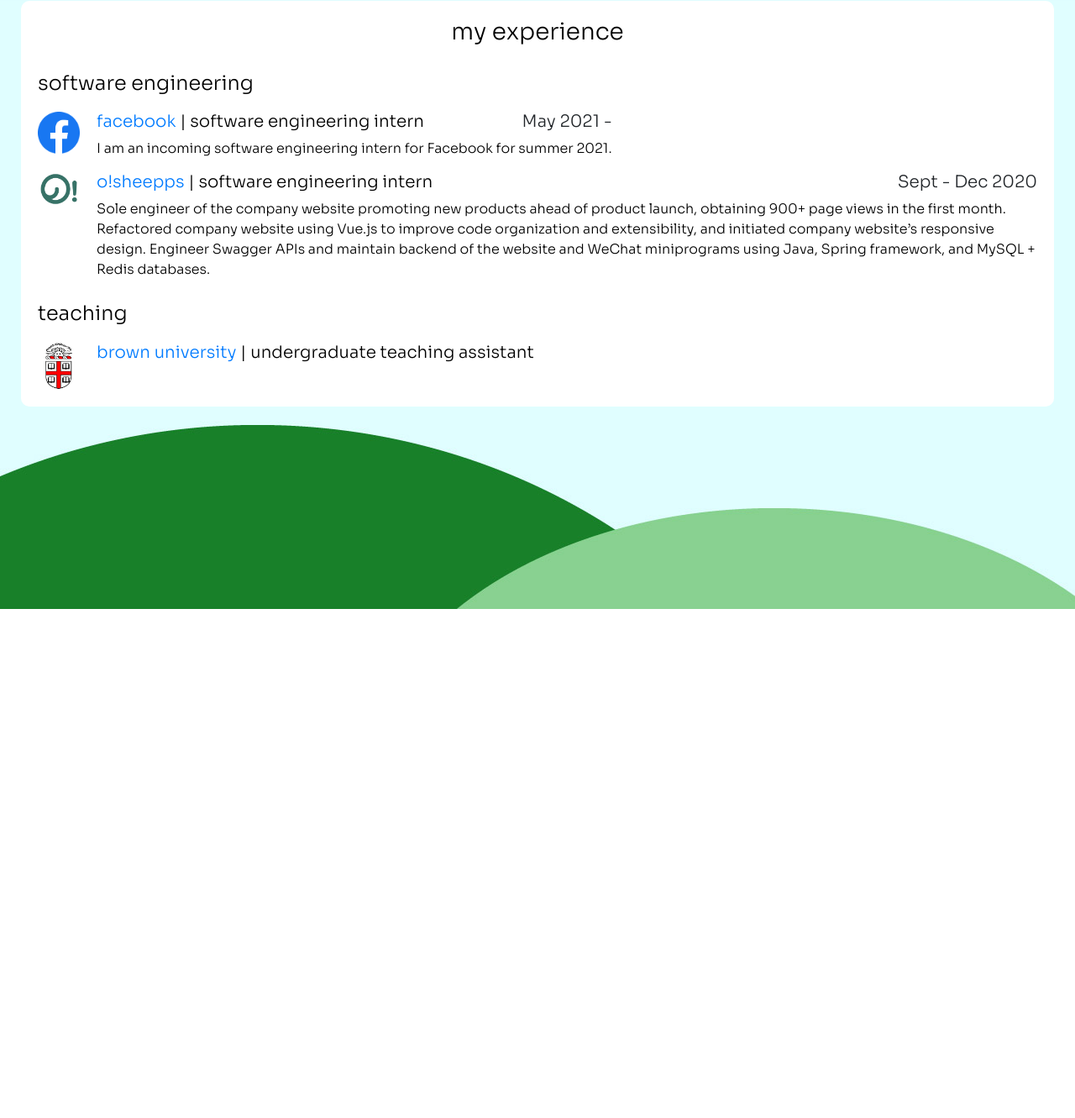
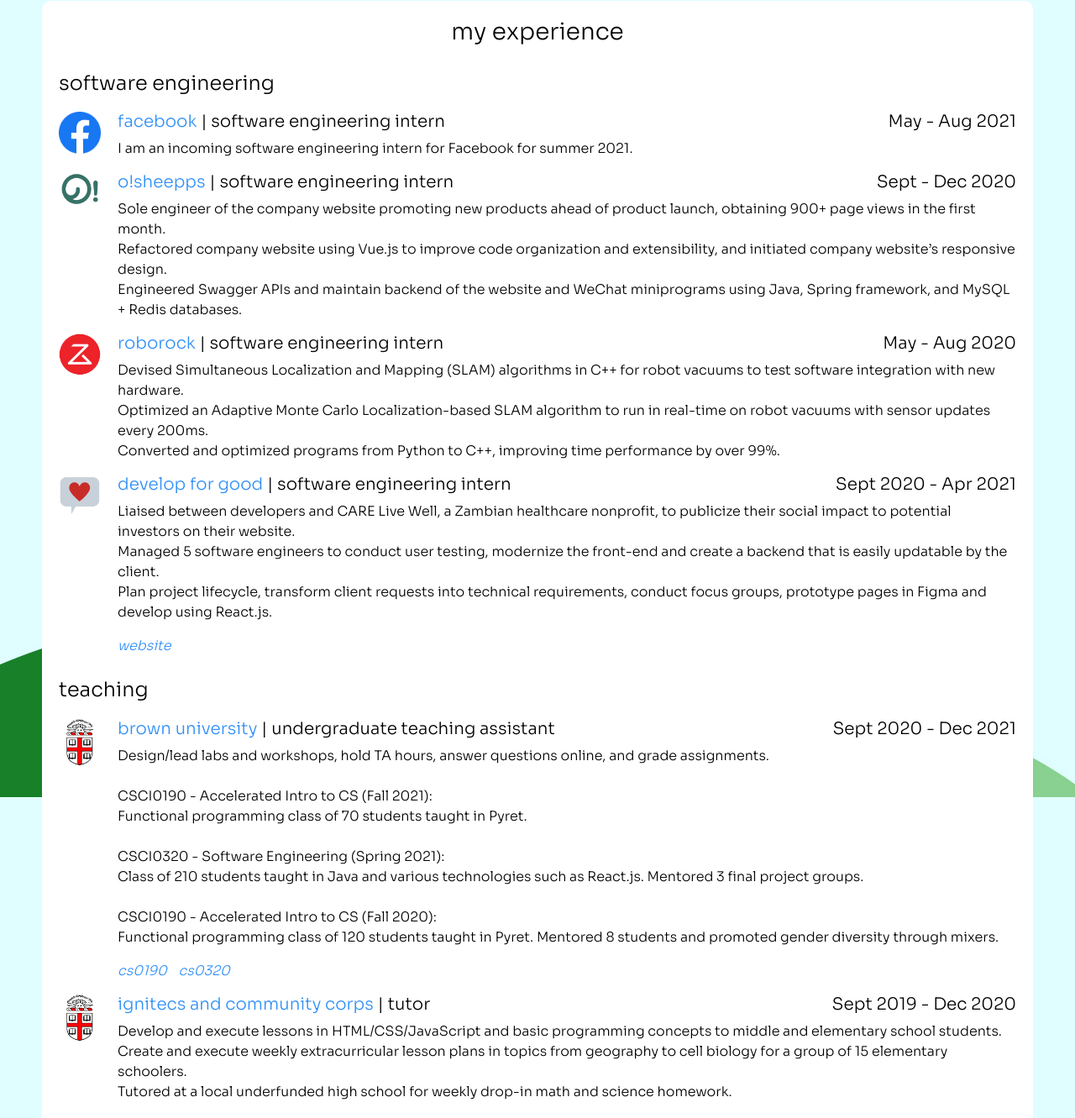
Before and after one commit to livia01px2019/personal-website, a React app: page /#/experience in a window 1280 px wide. Shown: the part 75-1406 px from the top of the page at 84% size. Before the commit the page ends 800 px from the top, so only its background shows below. Built offline with nearby package versions, Linux system fonts and the light colour scheme.

Commit message:
experience

```diff
--- a/src/Experience.js
+++ b/src/Experience.js
@@ -3,6 +3,8 @@
 import facebookImg from './images/facebook.png'
 import osheeppsImg from './images/osheepps.png'
 import brownImg from './images/brown.png'
+import roborockImg from './images/roborock.png'
+import developImg from './images/develop.png'
 
 export default class Experience extends React.Component {
     constructor(props) {
@@ -15,22 +17,38 @@
             role: "software engineering intern",
             img: facebookImg,
             description: "I am an incoming software engineering intern for Facebook for summer 2021.",
-            date: "May 2021 - ",
+            date: "May - Aug 2021",
             mainLink: "https://www.facebook.com/",
             links: [
-              {
-                name: "website",
-                link: "https://www.facebook.com/",
-              },
             ]
           },
           {
             company: "o!sheepps",
             role: "software engineering intern",
             img: osheeppsImg,
-            description: "Sole engineer of the company website promoting new products ahead of product launch, obtaining 900+ page views in the first month. Refactored company website using Vue.js to improve code organization and extensibility, and initiated company website’s responsive design. Engineer Swagger APIs and maintain backend of the website and WeChat miniprograms using Java, Spring framework, and MySQL + Redis databases. ",
+            description: "Sole engineer of the company website promoting new products ahead of product launch, obtaining 900+ page views in the first month. \nRefactored company website using Vue.js to improve code organization and extensibility, and initiated company website’s responsive design. \nEngineered Swagger APIs and maintain backend of the website and WeChat miniprograms using Java, Spring framework, and MySQL + Redis databases. ",
             date: "Sept - Dec 2020",
             mainLink: "https://www.o-sheepps.com/",
+            links: [
+            ]
+          },
+          {
+            company: "roborock",
+            role: "software engineering intern",
+            img: roborockImg,
+            description: "Devised Simultaneous Localization and Mapping (SLAM) algorithms in C++ for robot vacuums to test software integration with new hardware. \nOptimized an Adaptive Monte Carlo Localization-based SLAM algorithm to run in real-time on robot vacuums with sensor updates every 200ms.\nConverted and optimized programs from Python to C++, improving time performance by over 99%.",
+            date: "May - Aug 2020",
+            mainLink: "https://us.roborock.com/",
+            links: [
+            ]
+          },
+          {
+            company: "develop for good",
+            role: "software engineering intern",
+            img: developImg,
+            description: "Liaised between developers and CARE Live Well, a Zambian healthcare nonprofit, to publicize their social impact to potential investors on their website. \nManaged 5 software engineers to conduct user testing, modernize the front-end and create a backend that is easily updatable by the client. \nPlan project lifecycle, transform client requests into technical requirements, conduct focus groups, prototype pages in Figma and develop using React.js.",
+            date: "Sept 2020 - Apr 2021",
+            mainLink: "https://www.developforgood.org/",
             links: [
               {
                 name: "website",
@@ -44,14 +62,28 @@
             company: "brown university",
             role: "undergraduate teaching assistant",
             img: brownImg,
-            description: "",
-            date: "Sept - Dec 2020",
+            description: "Design/lead labs and workshops, hold TA hours, answer questions online, and grade assignments.\n\nCSCI0190 - Accelerated Intro to CS (Fall 2021): \nFunctional programming class of 70 students taught in Pyret. \n\nCSCI0320 - Software Engineering (Spring 2021): \nClass of 210 students taught in Java and various technologies such as React.js. Mentored 3 final project groups.\n\nCSCI0190 - Accelerated Intro to CS (Fall 2020): \nFunctional programming class of 120 students taught in Pyret. Mentored 8 students and promoted gender diversity through mixers.",
+            date: "Sept 2020 - Dec 2021",
             mainLink: "https://www.brown.edu/",
             links: [
               {
-                name: "website",
-                link: "https://www.brown.edu/",
+                name: "cs0190",
+                link: "http://cs.brown.edu/courses/csci0190/",
               },
+              {
+                name: "cs0320",
+                link: "http://cs.brown.edu/courses/csci0320/",
+              },
+            ]
+          },
+          {
+            company: "ignitecs and community corps",
+            role: "tutor",
+            img: brownImg,
+            description: "Develop and execute lessons in HTML/CSS/JavaScript and basic programming concepts to middle and elementary school students. \nCreate and execute weekly extracurricular lesson plans in topics from geography to cell biology for a group of 15 elementary schoolers. \nTutored at a local underfunded high school for weekly drop-in math and science homework.",
+            date: "Sept 2019 - Dec 2020",
+            mainLink: "https://www.brown.edu/academics/college/swearer/community-corps-partners-and-student-groups",
+            links: [
             ]
           }
         ]
@@ -60,36 +92,45 @@
 
     render() {
       return (
-        <div>
-          <h3 className="section-header"
-            style={this.props.dayMode ? this.props.dayTextStyle : this.props.nightTextStyle}>
+        <div style={this.props.dayMode ? this.props.dayTextStyle : this.props.nightTextStyle}>
+          <h3 className="section-header" >
               my experience</h3>
-          <h4 className="experience-subtitle"
-            style={this.props.dayMode ? this.props.dayTextStyle : this.props.nightTextStyle}>software engineering</h4>
+          <h4 className="experience-subtitle">software engineering</h4>
           <div>
             {this.state.software.map((role, index) => (
               <div key={index} style={{display: "flex", flexDirection: "row", alignItems: "top"}}>
                 <img style={{width: "50px", height: "auto", marginRight: "20px", objectFit: "contain", objectPosition: "top"}} src={role.img}></img>
-                <div>
-                  <div style={{width: "100%", display: "flex", flexDirection: "row", justifyContent: "space-between"}}>
-                    <h5 style={this.props.dayMode ? this.props.dayTextStyle : this.props.nightTextStyle}><a href={role.mainLink}>
-                      {role.company}</a> | {role.role}</h5>
+                <div style={{width: "100%"}} >
+                  <div style={{width: "100%", display: "flex", flexDirection: "row", justifyContent: "space-between", flexWrap: "wrap"}}>
+                    <h5><a href={role.mainLink}>{role.company}</a> | {role.role}</h5>
                     <h5>{role.date}</h5>
                   </div>
-                  <p style={this.props.dayMode ? this.props.dayTextStyle : this.props.nightTextStyle} className="new-line">{role.description}</p>
+                  <p className="new-line">{role.description}</p>
+                  <div className="experience-links">
+                    {role.links.map((link, index) => (
+                      <a key={index} href={link.link}><i> {link.name} </i> </a>
+                    ))}
+                  </div>
                 </div>
               </div>
             ))}
           </div>
-          <h4 className="experience-subtitle"
-            style={this.props.dayMode ? this.props.dayTextStyle : this.props.nightTextStyle}>teaching</h4>
+          <h4 className="experience-subtitle">teaching</h4>
           <div>
             {this.state.teaching.map((role, index) => (
               <div key={index} style={{display: "flex", flexDirection: "row", alignItems: "top"}}>
                 <img style={{width: "50px", height: "auto", marginRight: "20px", objectFit: "contain", objectPosition: "top"}} src={role.img}></img>
-                <div>
-                  <h5 style={this.props.dayMode ? this.props.dayTextStyle : this.props.nightTextStyle}><a href={role.mainLink}>{role.company}</a> | {role.role}</h5>
-                  <p style={this.props.dayMode ? this.props.dayTextStyle : this.props.nightTextStyle} className="new-line">{role.description}</p>
+                <div style={{width: "100%"}} >
+                  <div style={{width: "100%", display: "flex", flexDirection: "row", justifyContent: "space-between", flexWrap: "wrap"}}>
+                    <h5><a href={role.mainLink}>{role.company}</a> | {role.role}</h5>
+                    <h5>{role.date}</h5>
+                  </div>
+                  <p className="new-line">{role.description}</p>
+                  <div className="experience-links">
+                    {role.links.map((link, index) => (
+                      <a key={index} href={link.link}><i> {link.name} </i> </a>
+                    ))}
+                  </div>
                 </div>
               </div>
             ))}
--- a/src/index.css
+++ b/src/index.css
@@ -16,6 +16,10 @@
 code {
   font-family: source-code-pro, Menlo, Monaco, Consolas, 'Courier New',
     monospace;
+}
+
+a {
+  color: #3090f7;
 }
 
 .website {
@@ -59,10 +63,17 @@
 
 .section {
   min-height: calc(100vh - 400px);
-  margin-left: 25px;
-  margin-right: 25px;
+  margin-left: 50px;
+  margin-right: 50px;
   padding: 20px;
   border-radius: 10px;
+}
+
+@media (max-width: 700px) {
+  .section {
+    margin-left: 25px;
+    margin-right: 25px;
+  }
 }
 
 .section-header {
@@ -124,3 +135,11 @@
 .new-line {
   white-space: pre-line;
 }
+
+.experience-links {
+  margin-bottom: 1rem;
+}
+
+.experience-links a{
+  margin-right: 10px;
+}
```
Also changed, not shown: src/images/develop.png (added), src/images/roborock.png (added).
